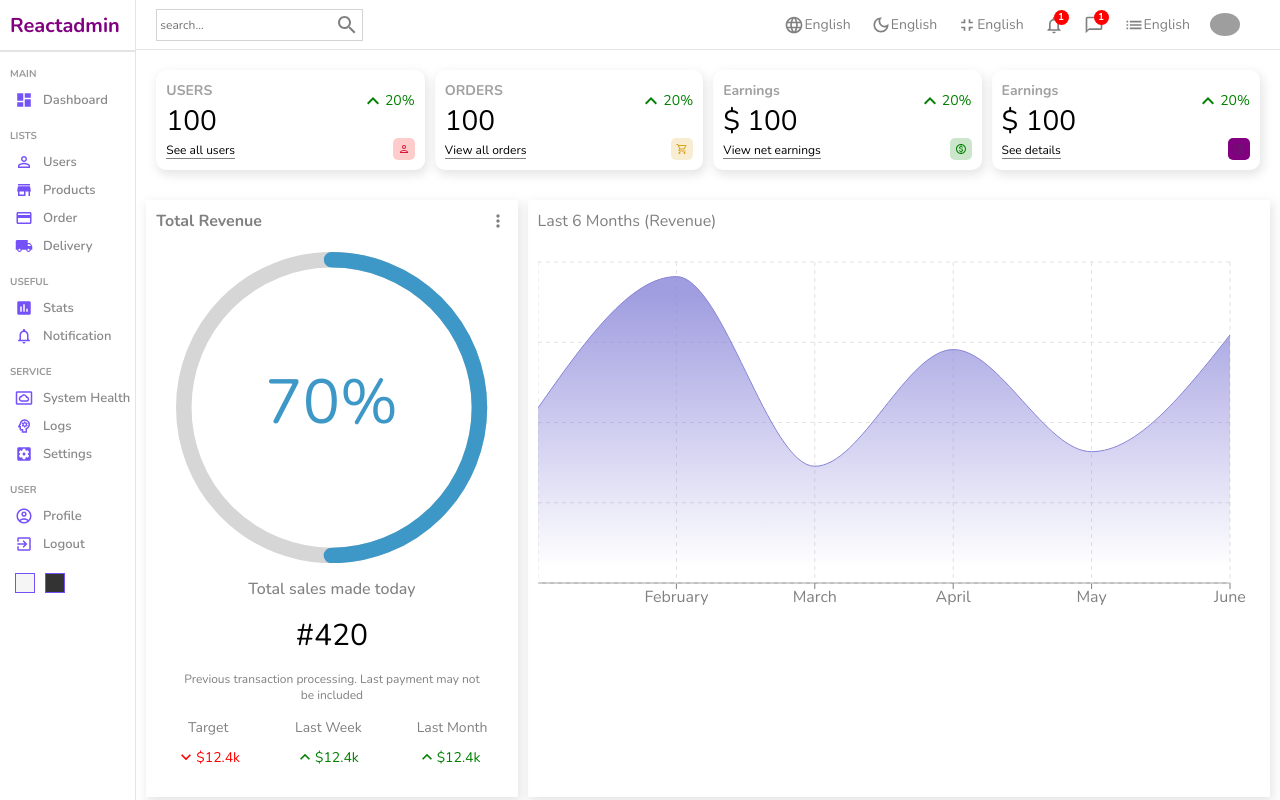
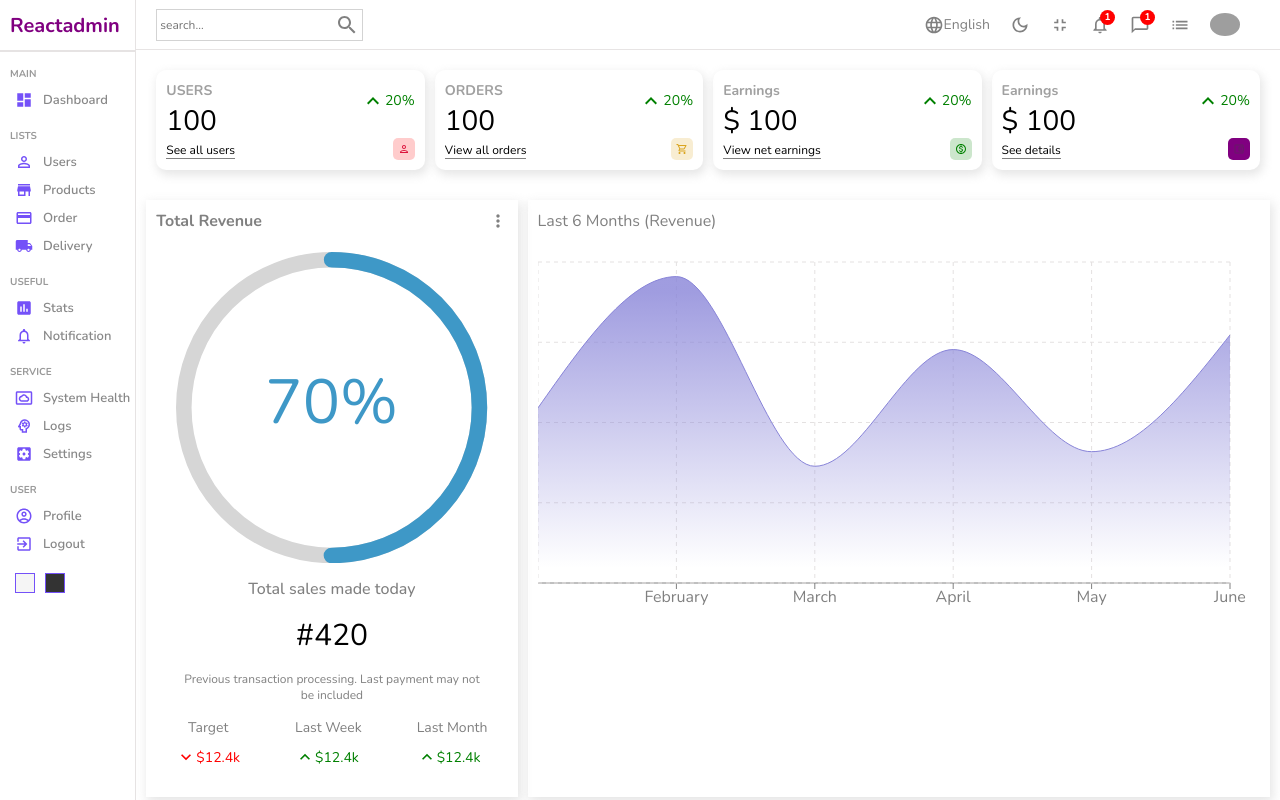
Before and after one commit to eligifty-coder/react_static_dashboard, a React (Create React App) app: page / in a window 1280 px wide. Shown: the top 800 px of the page. Built offline with nearby package versions, Linux system fonts and the light colour scheme; grey boxes are pictures that could not be loaded.

Commit message:
screens fixed

```diff
--- a/src/App.js
+++ b/src/App.js
@@ -8,7 +8,6 @@ import { userInputs, productInputs } from "./formSource";
 import { BrowserRouter as Router, Routes, Route } from 'react-router-dom'
 import './style/dark.scss'
 import { DarkModeContext } from "./context/darkModeContext";
-import DarkModeContextProvider from "./context/darkModeProvider";
 
 function App() {
   const { darkMode } = useContext(DarkModeContext)
--- a/src/components/navbar/Navbar.jsx
+++ b/src/components/navbar/Navbar.jsx
@@ -1,13 +1,17 @@
 import "./Navbar.scss"
 import SearchOutlinedIcon from "@mui/icons-material/SearchOutlined";
 import LanguageOutlinedIcon from "@mui/icons-material/LanguageOutlined";
+import { useContext } from "react";
 import DarkModeOutlinedIcon from "@mui/icons-material/DarkModeOutlined";
 import FullscreenExitOutlinedIcon from "@mui/icons-material/FullscreenExitOutlined";
 import NotificationsNoneOutlinedIcon from "@mui/icons-material/NotificationsNoneOutlined";
 import ChatBubbleOutlineOutlinedIcon from "@mui/icons-material/ChatBubbleOutlineOutlined";
 import ListOutlinedIcon from "@mui/icons-material/ListOutlined";
 import { Chat } from "@mui/icons-material";
+import { DarkModeContext } from "../../context/darkModeContext";
+
 const Navbar = () => {
+   const { toggleDarkMode } = useContext(DarkModeContext);
    return (
       <div className="navbar">
          <div className="wrapper">
@@ -20,13 +24,11 @@ const Navbar = () => {
                   <LanguageOutlinedIcon className='icon' />
                   English
                </div>
-               <div className="item">
+               <div className="item" onClick={toggleDarkMode} >
                   <DarkModeOutlinedIcon className='icon' />
-                  English
                </div>
                <div className="item">
                   <FullscreenExitOutlinedIcon className='icon' />
-                  English
                </div>
                <div className="item">
                   <NotificationsNoneOutlinedIcon className='icon'  />
@@ -39,7 +41,6 @@ const Navbar = () => {
                </div>
                <div className="item">
                   <ListOutlinedIcon className='icon'  />
-                  English
                </div>
                <div className="item">
                   <img
--- a/src/context/darkModeProvider.jsx
+++ b/src/context/darkModeProvider.jsx
@@ -35,7 +35,6 @@ const DarkModeContextProvider = ({ children }) => {
       return dispatch({ type: 'TOGGLE_DARK_MODE' })
    }
    const setDarkMode = () => {
-      alert(1)
       return dispatch({ type: 'SET_DARK_MODE' })
    }
    const setLightMode = () => {
```
